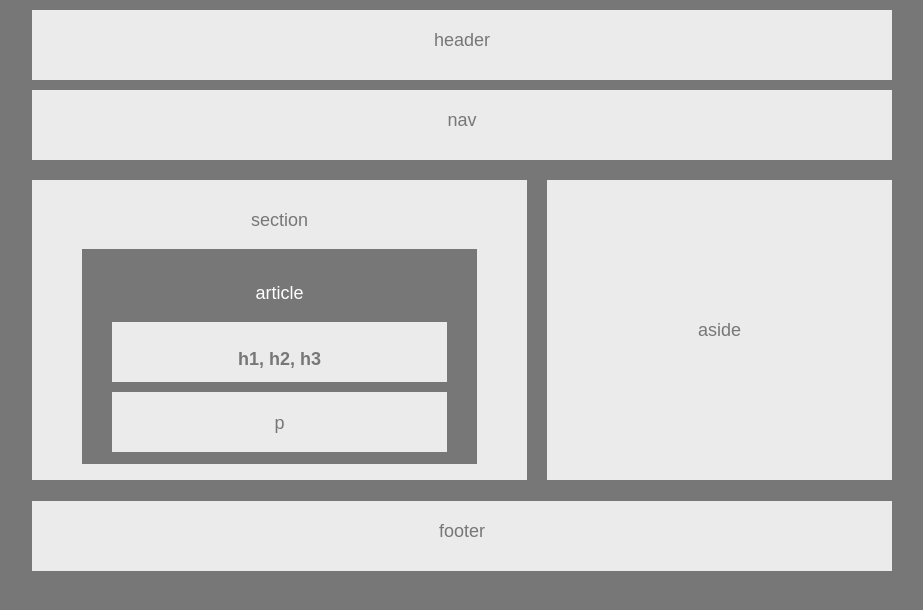
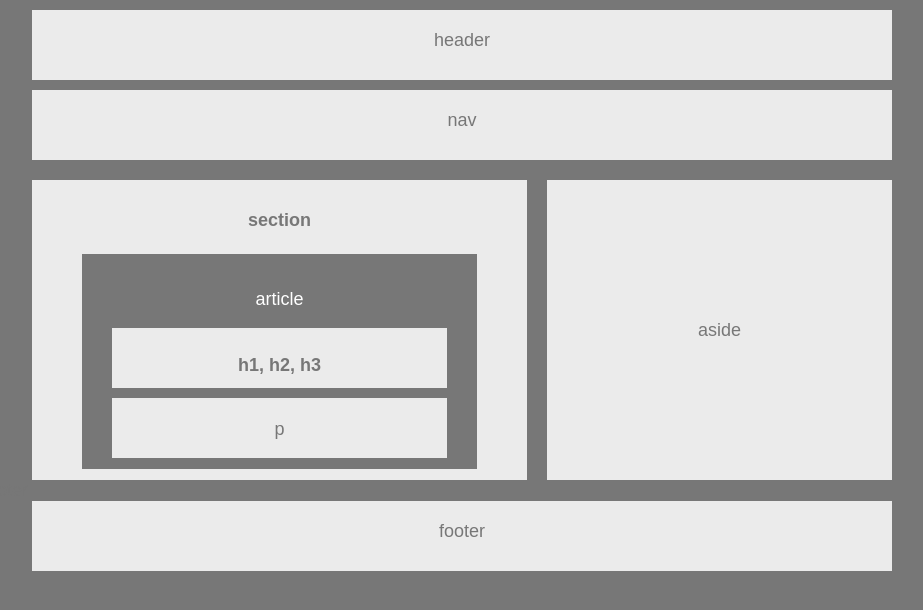
Before and after one commit to patrickvenkat/HW-Wireframe, a plain HTML site: page index.html in a window 1280 px wide. Shown: the whole page, without its empty margins (26-949 px from the left). Drawn offline with Linux system fonts and the light colour scheme.

Commit message:
Final submission files for the easier homework

```diff
--- a/index.html
+++ b/index.html
@@ -11,7 +11,7 @@
     <header>header</header>
     <nav>nav</nav>
     <section>
-        <p>section</p>
+        <h4>section</h4>
         <article>
             <p>article</p>
             <div class=container>
```
